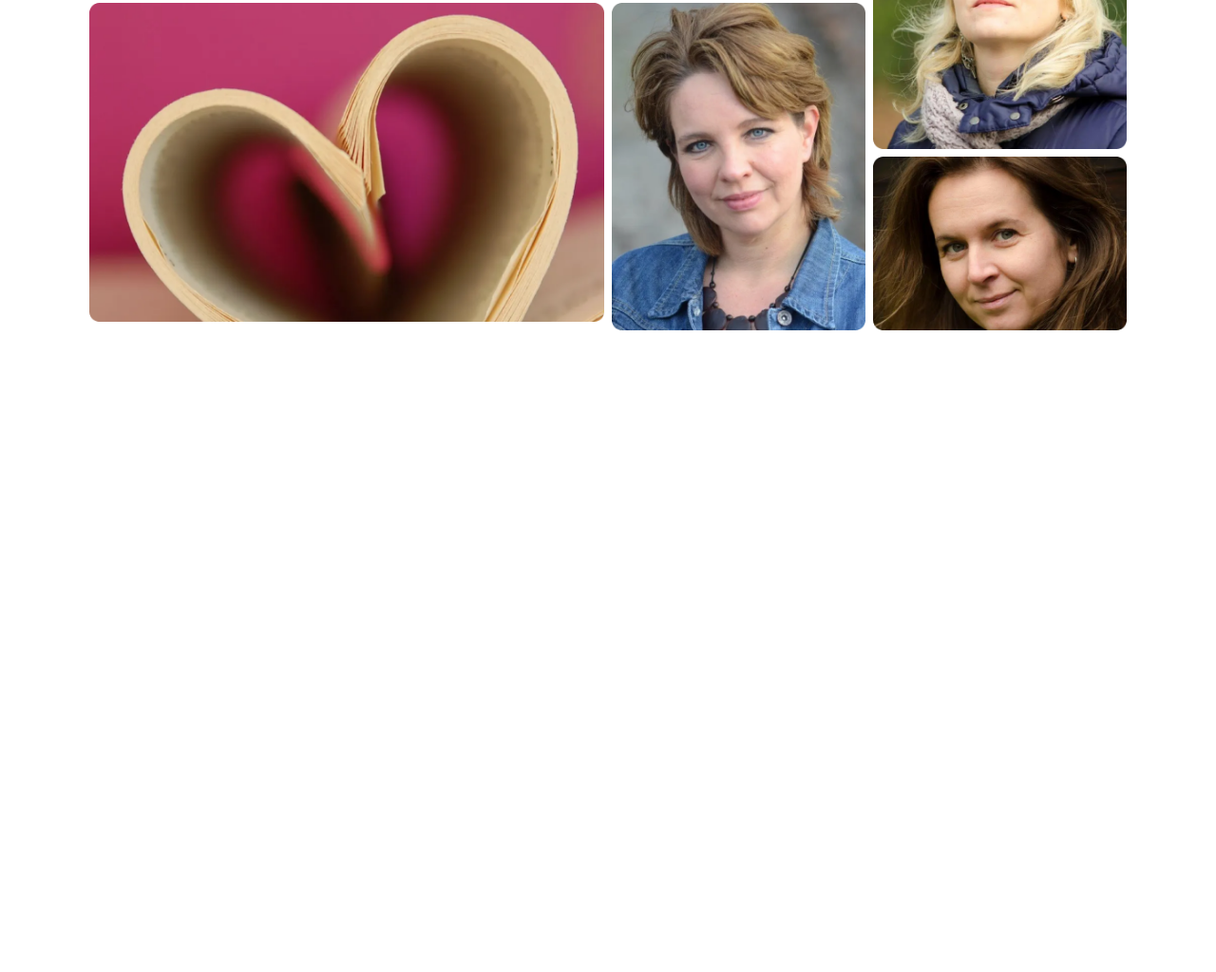
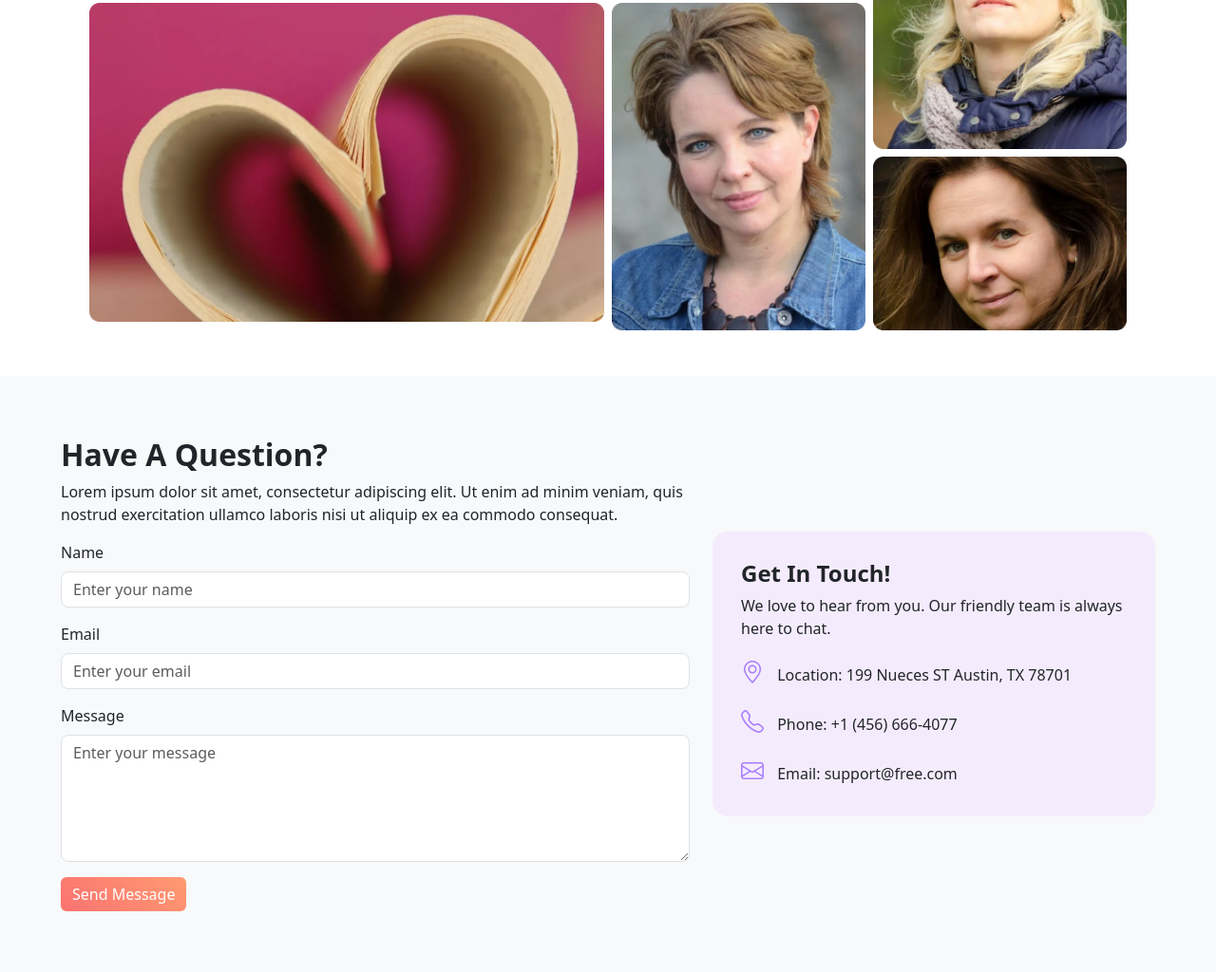
Before and after one commit to Naeem401/KiekeFotografie, a plain HTML site: page index.html in a window 1280 px wide. Shown: the part 3944-4968 px from the top of the page at 95% size. Before the commit the page ends 4292 px from the top, so only its background shows below. Drawn offline with nearby package versions, Linux system fonts and the light colour scheme.

Commit message:
Question Section Add

```diff
--- a/custom.css
+++ b/custom.css
@@ -125,3 +125,31 @@
 .insta-grid .row-span-2 {
     grid-row: span 2;
 }
+
+.contact-section {
+    padding: 50px;
+    background-color: #f8f9fa;
+  }
+  .form-control {
+    border-radius: 0.5rem;
+  }
+  .form-section h2 {
+    font-size: 2rem;
+    font-weight: bold;
+  }
+  .contact-details {
+    background-color: #f4ecfc;
+    border-radius: 1rem;
+    padding: 30px;
+  }
+  .contact-details h4 {
+    font-weight: bold;
+  }
+  .icon-style {
+    font-size: 1.5rem;
+    margin-right: 10px;
+    color: #a97dfc;
+  }
+  .contact-details p {
+    margin: 0;
+  }
--- a/index.html
+++ b/index.html
@@ -6,6 +6,11 @@
     <title></title>
      <!-- Bootstrap 5 CSS -->
   <link href="https://cdn.jsdelivr.net/npm/bootstrap@5.3.0/dist/css/bootstrap.min.css" rel="stylesheet">
+
+  <!-- Bootstrap Icons -->
+  <link href="https://cdn.jsdelivr.net/npm/bootstrap-icons/font/bootstrap-icons.css" rel="stylesheet">
+  <link rel="stylesheet" href="custom.css">
+
   <link rel="stylesheet" href="custom.css">
 </head>
 <body>
@@ -238,7 +243,52 @@
     </div>
 </div>
 
+<!-- Question section -->
+
+<div class="p-5 contact-section mt-5">
+    <div class="row p-3 align-items-center">
+      <!-- Form Section -->
+      <div class="col-lg-7 form-section">
+        <h2>Have A Question?</h2>
+        <p>Lorem ipsum dolor sit amet, consectetur adipiscing elit. Ut enim ad minim veniam, quis nostrud exercitation ullamco laboris nisi ut aliquip ex ea commodo consequat.</p>
+        <form>
+          <div class="mb-3">
+            <label for="name" class="form-label">Name</label>
+            <input type="text" class="form-control" id="name" placeholder="Enter your name">
+          </div>
+          <div class="mb-3">
+            <label for="email" class="form-label">Email</label>
+            <input type="email" class="form-control" id="email" placeholder="Enter your email">
+          </div>
+          <div class="mb-3">
+            <label for="message" class="form-label">Message</label>
+            <textarea class="form-control" id="message" rows="5" placeholder="Enter your message"></textarea>
+          </div>
+          <button type="submit" class="btn btn-primary">Send Message</button>
+        </form>
+      </div>
+
+      <!-- Contact Details Section -->
+      <div class="col-lg-5 mt-4 mt-lg-0">
+        <div class="contact-details">
+          <h4>Get In Touch!</h4>
+          <p>We love to hear from you. Our friendly team is always here to chat.</p>
+          <div class="mt-3">
+            <p><i class="bi bi-geo-alt icon-style"></i> Location: 199 Nueces ST Austin, TX 78701</p>
+          </div>
+          <div class="mt-3">
+            <p><i class="bi bi-telephone icon-style"></i> Phone: +1 (456) 666-4077</p>
+          </div>
+          <div class="mt-3">
+            <p><i class="bi bi-envelope icon-style"></i> Email: support@free.com</p>
+          </div>
+        </div>
+      </div>
+    </div>
+  </div>
+
 <!-- Bootstrap 5 JS with Popper -->
 <script src="https://cdn.jsdelivr.net/npm/bootstrap@5.3.0/dist/js/bootstrap.bundle.min.js"></script>
+  <script src="https://cdn.jsdelivr.net/npm/@popperjs/core@2.11.7/dist/umd/popper.min.js"></script>
 </body>
 </html>
```
